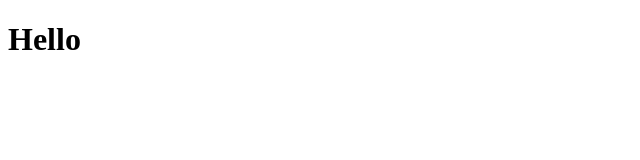
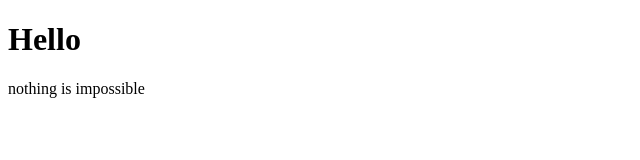
Before and after one commit to Anshad00/datewithgit-sample, a plain HTML site: page index.html in a window 1280 px wide. Shown: the whole page, without its empty margins (0-640 px from the left). Drawn offline with Linux system fonts and the light colour scheme.

Commit message:
added some message

```diff
--- a/index.html
+++ b/index.html
@@ -7,5 +7,6 @@
 </head>
 <body>
     <h1>Hello</h1>
+    <p>nothing is impossible</p>
 </body>
 </html>
```
